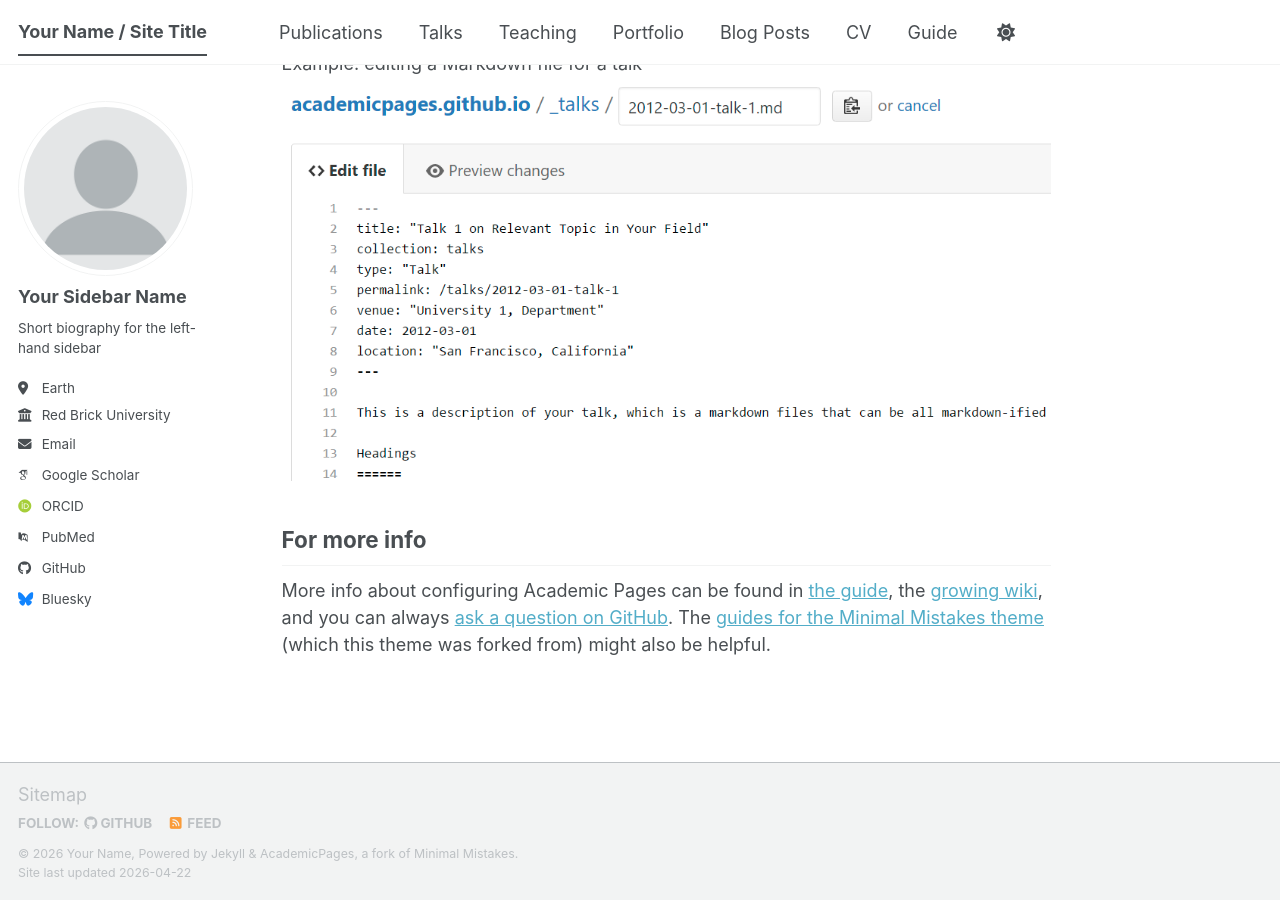
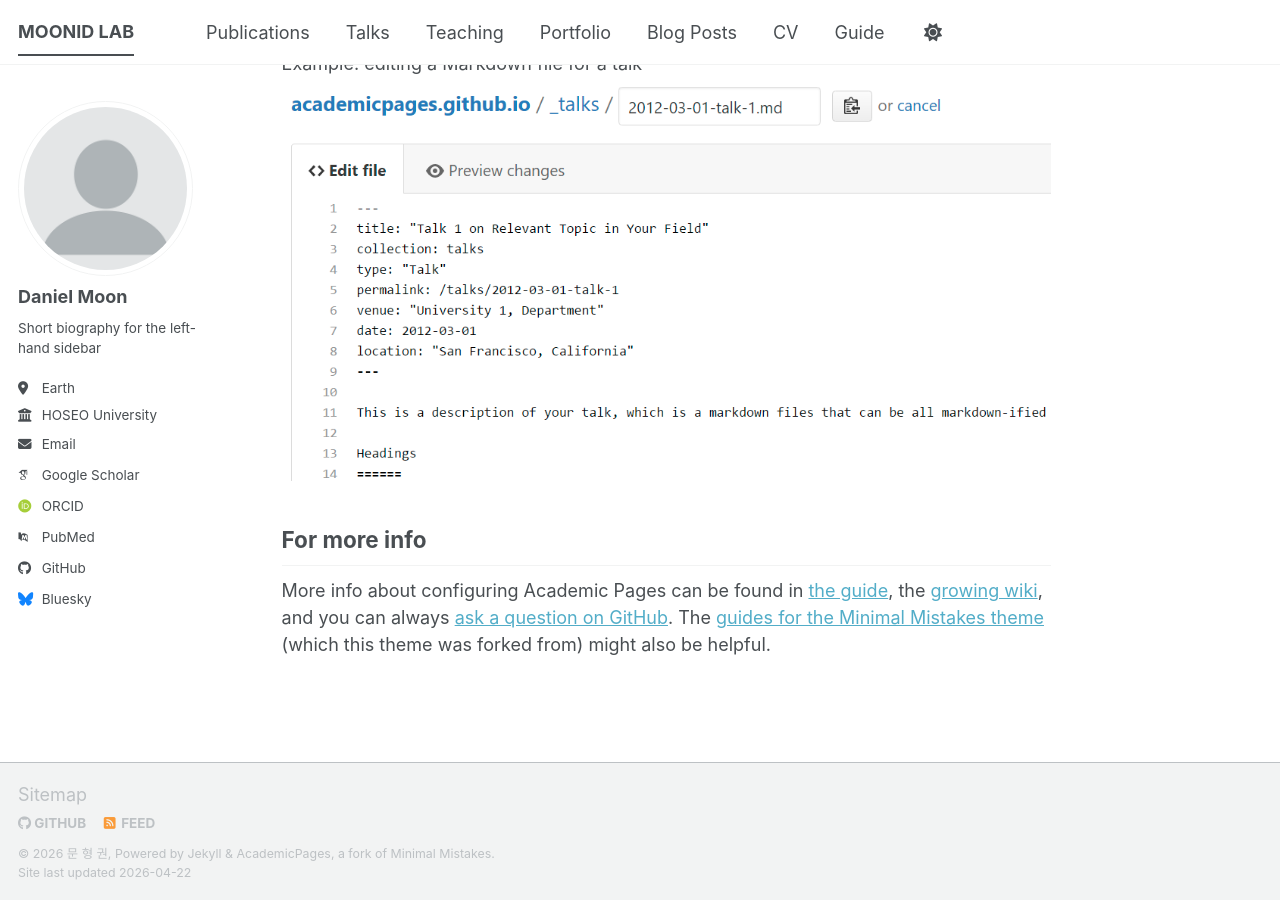
Before and after one commit to moonid-lab/moonid-lab.github.io, a Jekyll site: the page built from _pages/about.md, in a window 1280 px wide and 900 px high, scrolled down 2720 px. Built offline with Jekyll 4.4.1, drawn with Linux system fonts in a browser that asks for light colours; some web fonts are replaced; a script bundle is joined from its source files by our own code; library files that are not in the unit come from our copies.

Commit message:
Update site configuration for localization and author info

```diff
--- a/_config.yml
+++ b/_config.yml
@@ -7,16 +7,16 @@
 # server process.
 
 # Basic Site Settings
-locale                   : "en-US"
+locale                   : "ko-KR"
 site_theme               : "default" # The available themes options are "default", "air", "sunrise", "mint", "dirt" and "contrast"
-title                    : "Your Name / Site Title"
+title                    : "MOONID LAB"
 title_separator          : "-"
-name                     : &name "Your Name"
-description              : &description "Your Name's academic portfolio"   # Update this with a general description of your site, this is the default if not overridden by a page
-url                      : https://academicpages.github.io # The base hostname & protocol for your site e.g. "https://[your GitHub username].github.io",
+name                     : &name "문 형 권"
+description              : &description "AI 보안 연구실 입니다."   # Update this with a general description of your site, this is the default if not overridden by a page
+url                      : https://moonid-lab.github.io # The base hostname & protocol for your site e.g. "https://[your GitHub username].github.io",
                                                            # or if you already have some other page hosted on Github then use "https://[your GitHub username].github.io/[Your Repo Name]"
 baseurl                  : "" # the subpath of your site, e.g. "/blog"
-repository               : "academicpages/academicpages.github.io"
+repository               : "moonid-lab/moonid-lab.github.io"
 
 # Site Author - The following control what appear as part of the author content on the side bar.
 #               If a field is blank the icon and link will not appear, otherwise it will be shown.
@@ -24,13 +24,13 @@
 author:
   # Biographic information
   avatar           : "profile.png"
-  name             : "Your Sidebar Name"
+  name             : "Daniel Moon"
   pronouns         : # example: "she/her"
   bio              : "Short biography for the left-hand sidebar"
   location         : "Earth"
-  employer         : "Red Brick University"
+  employer         : "HOSEO University"
   uri              : # URL
-  email            : "none@example.org"
+  email            : "sysmoon@hoseo.edu"
 
   # Academic websites
   academia         : # URL
@@ -51,7 +51,7 @@
   bitbucket        : # Username - Update with your username on the site
   codepen          : # Username
   dribbble         : # Username
-  github           : "academicpages"
+  github           : "moonid-lab"
   kaggle           : # Username
   stackoverflow    : # User number or user number and name (i.e., use "1" or "1/jeff-atwood")
 
```
